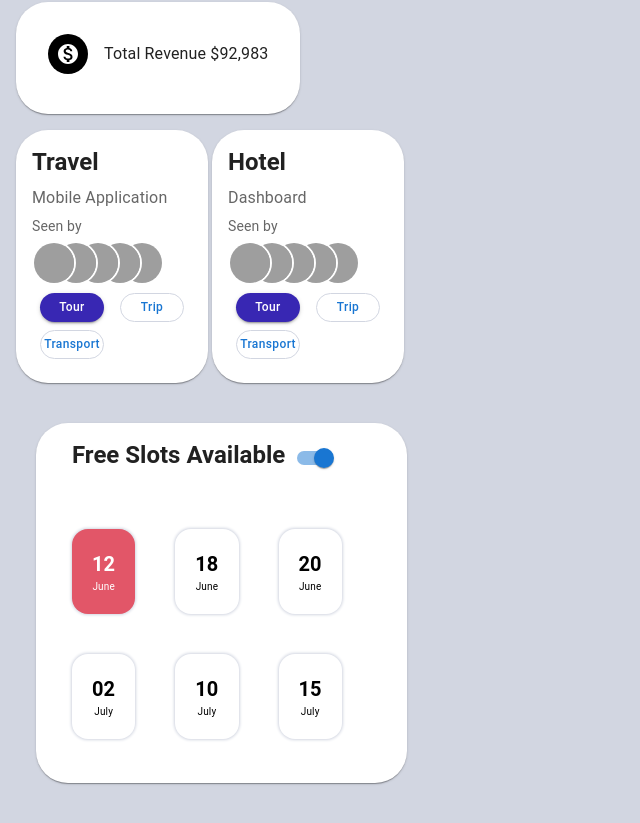
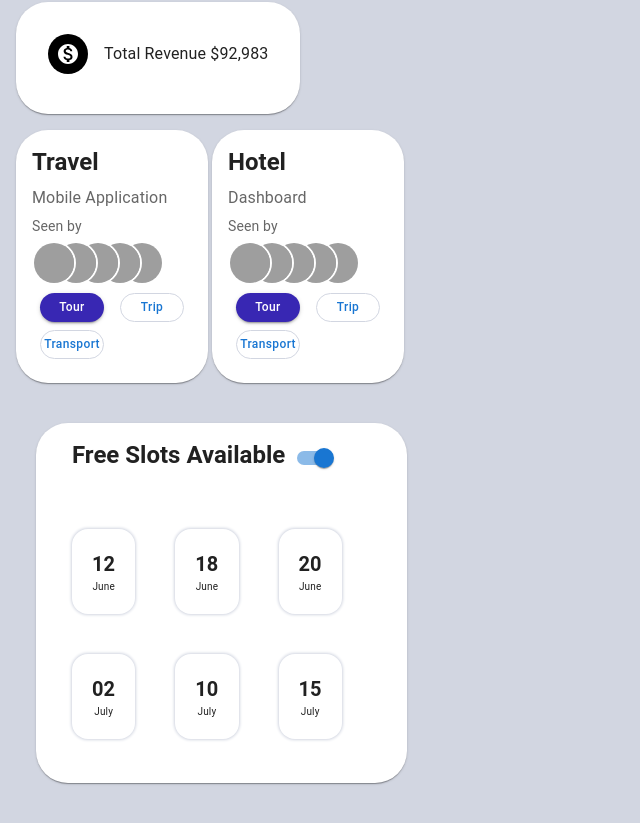
Before and after one commit to kanagu555/dashboard-Mui, a React (Create React App) app: page / in a window 1280 px wide. Shown: the part 718-1541 px from the top of the page, without its empty margins (0-640 px from the left). Built offline with nearby package versions, Linux system fonts and the light colour scheme; grey boxes are pictures that could not be loaded.

Commit message:
1 file modified

```diff
--- a/src/components/Calender.js
+++ b/src/components/Calender.js
@@ -1,19 +1,15 @@
-import React from 'react';
+import React, {useState} from 'react';
 import {
   Box,
   Card,
   CardContent,
   Typography,
   Switch,
-  AvatarGroup,
-  Button,
-  Stack,
 } from '@mui/material';
 
 const switchButton = {
   color: '#3827B3',
   alignSelf: 'center',
-  height: '0.rem',
 };
 
 const dateStyle = {
@@ -23,12 +19,31 @@ const dateStyle = {
   // alignItems: 'center'
 };
 
-const dateStyleItem = {
-  // backgroundColor: '#e25668',
-  backgroundColor: 'white',
+const dateStyleItemCommon = {
   boxShadow: '0 0 3px 1px #D2D6E1',
   borderRadius: '1rem',
+  m: '20px',
+  display: 'flex',
+  justifyContent: 'center',
+  alignItems: 'center',
+  flexDirection: 'column',
+  p: '20px',
+  cursor: 'pointer'
+}
+
+const dateStyleItemSelected = {
+  backgroundColor: '#e25668',
+  color: 'white',
+}
+
+const dateStyleItemNotSelected = {
+  backgroundColor: 'white',
   color: 'black',
+}
+
+const dateStyleItem = {
+  boxShadow: '0 0 3px 1px #D2D6E1',
+  borderRadius: '1rem',
   m: '20px',
   display: 'flex',
   justifyContent: 'center',
@@ -39,7 +54,7 @@ const dateStyleItem = {
 
 const dateInnerStyle = {
   fontWeight: 'bold',
-  fontSize: '20px'
+  fontSize: '20px',
 };
 
 const monthStyle = {
@@ -56,8 +71,16 @@ const dateStyleItems = {
 };
 
 const Calender = () => {
+
+  const [select, setSelect] = useState({})
+
+  const handleChange = () => {
+    setSelect({...dateStyleItemCommon, ...dateStyleItemSelected})
+  }
+
+
   return (
-    <Box sx={{ display: 'inline-block', p: '20px', }}>
+    <Box sx={{ display: 'inline-block', p: '20px' }}>
       <Card
         sx={{
           borderRadius: '2rem',
@@ -69,8 +92,13 @@ const Calender = () => {
           </Typography>
           <Switch defaultChecked sx={{ ...switchButton }}></Switch>
         </CardContent>
+
         <CardContent sx={{ ...dateStyle }}>
-          <Box sx={{ ...dateStyleItem, backgroundColor: '#e25668', color: 'white' }}>
+          <Box
+            sx={{
+              ...dateStyleItemCommon, ...select
+            }} onClick = {handleChange}
+          >
             <Typography>
               <Box sx={{ ...dateInnerStyle }}>12</Box>
             </Typography>
@@ -78,7 +106,7 @@ const Calender = () => {
               <Box sx={{ ...monthStyle }}>June</Box>
             </Typography>
           </Box>
-          <Box sx={{ ...dateStyleItem }}>
+          <Box sx={{  ...dateStyleItemCommon }}>
             <Typography>
               <Box sx={{ ...dateInnerStyle }}>18</Box>
             </Typography>
@@ -118,6 +146,7 @@ const Calender = () => {
               <Box sx={{ ...monthStyle }}>July</Box>
             </Typography>
           </Box>
+
         </CardContent>
       </Card>
     </Box>
```
